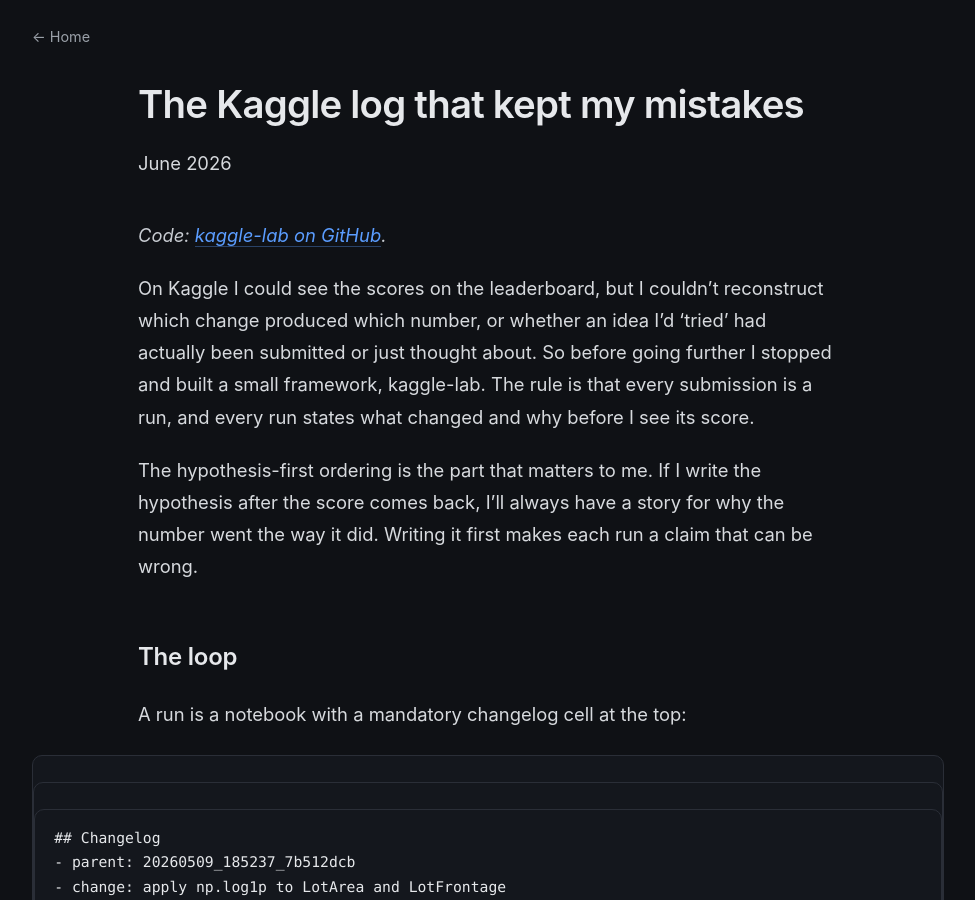
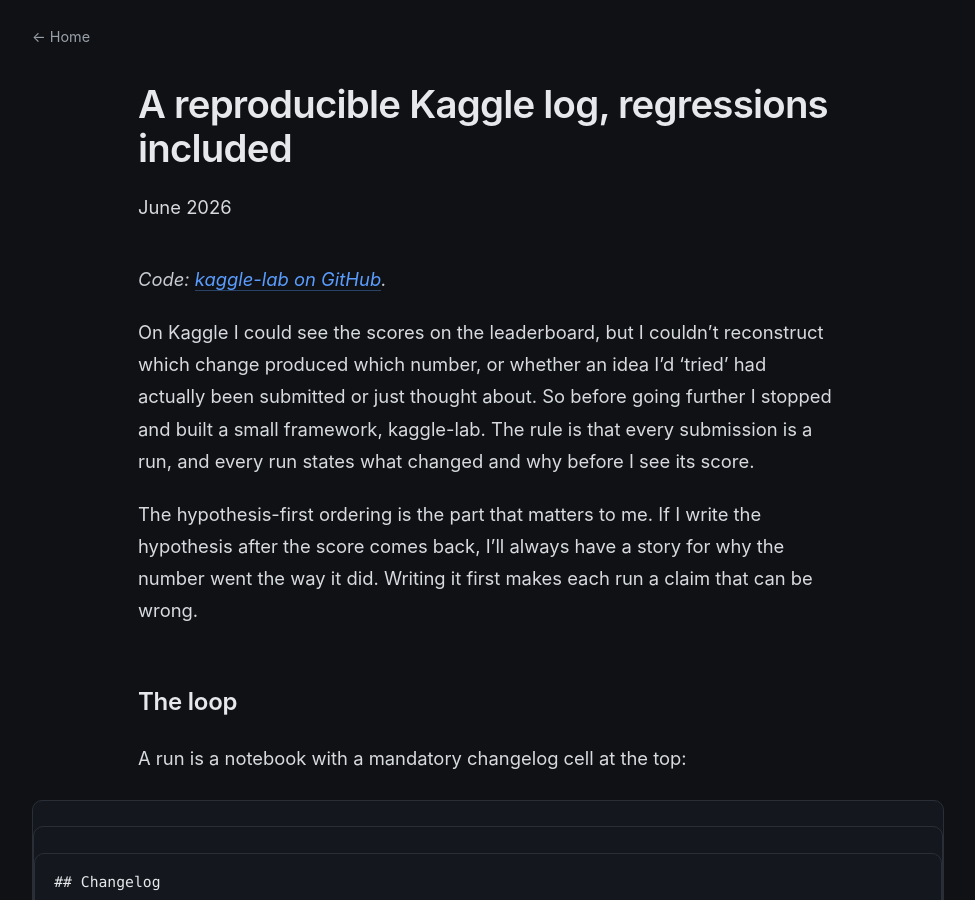
Before and after one commit to rp-playground/rp-playground.github.io, a Jekyll site: the page built from _writing/kaggle-lab.md, in a window 1280 px wide and 900 px high. Shown: the whole window, without its empty margins (152-1127 px from the left). Built offline with Jekyll 4.4.1, drawn with Linux system fonts in a browser that asks for light colours.

Commit message:
write-up(kaggle-lab): retitle to 'A reproducible Kaggle log, regressions included'
Co-Authored-By: Claude Opus 4.8 (1M context) <noreply@anthropic.com>

```diff
--- a/_writing/kaggle-lab.md
+++ b/_writing/kaggle-lab.md
@@ -1,6 +1,6 @@
 ---
 layout: article
-title: "The Kaggle log that kept my mistakes"
+title: "A reproducible Kaggle log, regressions included"
 description: A small experiment-tracking framework for Kaggle — changelog-first runs, auto-submit, score polling, and an append-only log. The useful part wasn't the leaderboard climb; it was the 15 regressions it made me keep.
 summary: I built a tiny framework so every Kaggle submission was a falsifiable run. The leaderboard went 16704 → 12438, but the thing I actually got from it was an honest log of the 15 ideas that made the score worse.
 date: 2026-06-07
```
